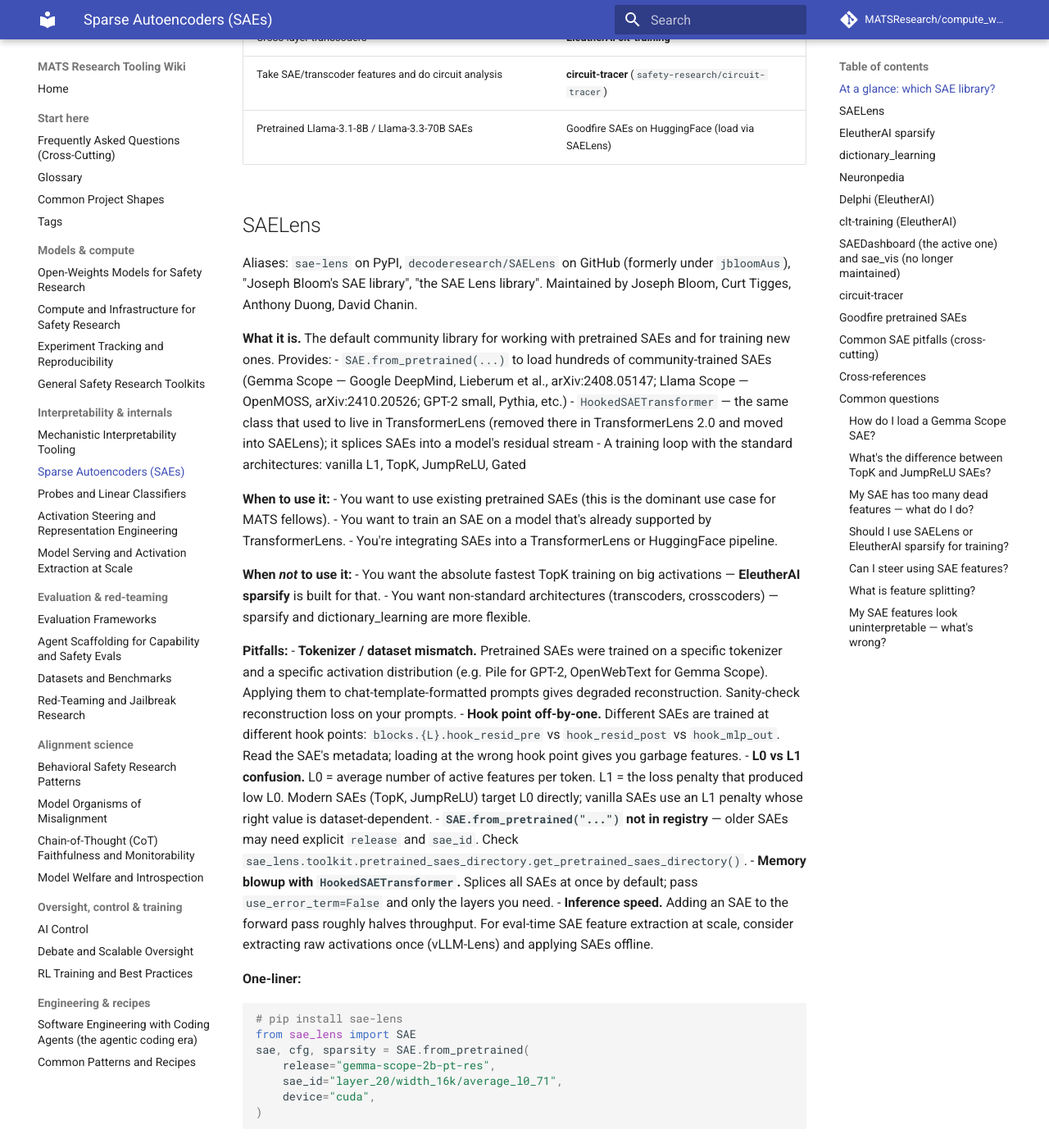
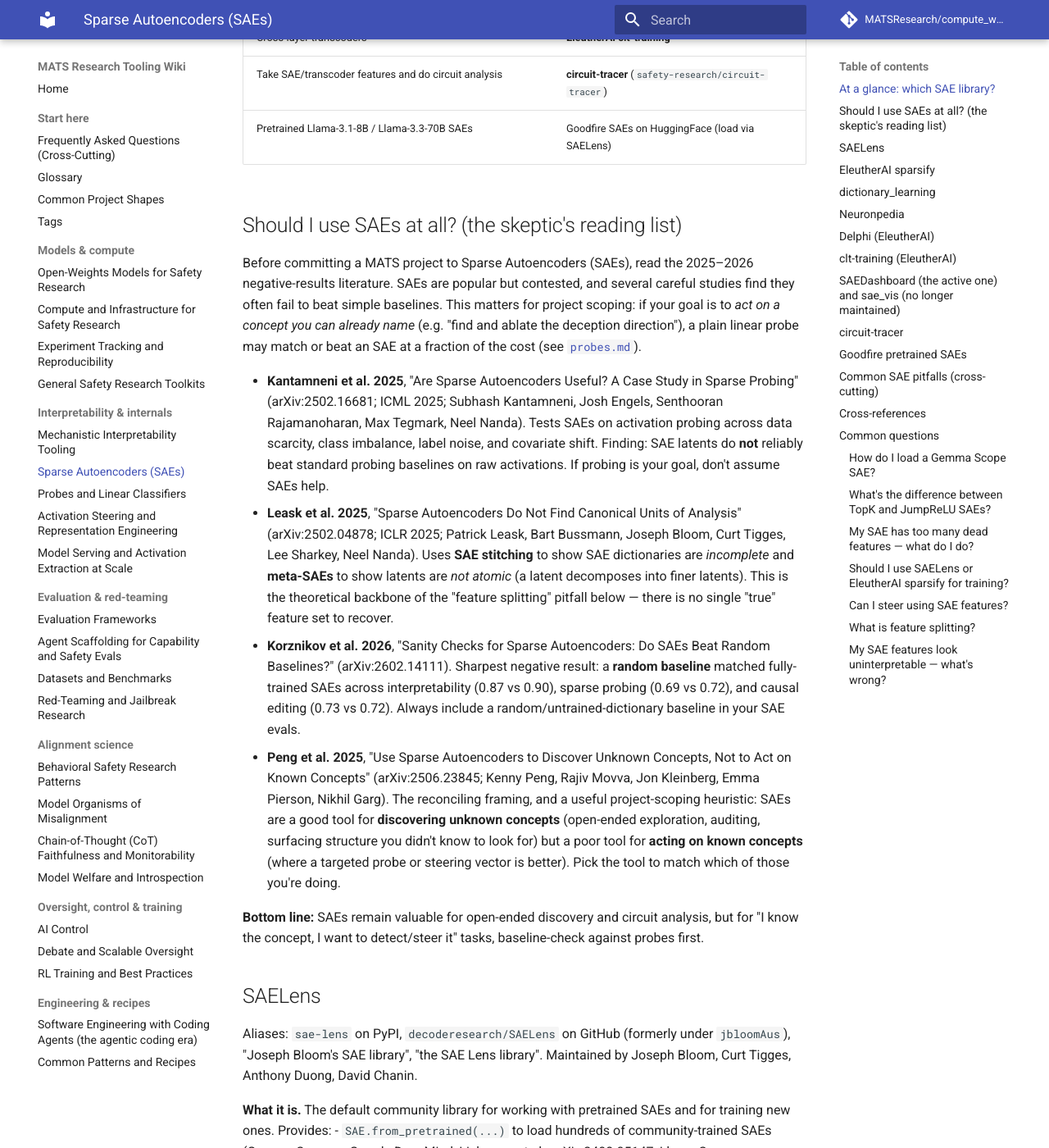
Before and after one commit to MATSResearch/compute_wiki, an MkDocs documentation site: the page built from docs/interpretability/saes.md, in a window 1280 px wide and 1400 px high, scrolled down 725 px. Shown: the whole window at 82% size. Built offline with MkDocs 1.6.1 and Material for MkDocs 9.7.7, drawn with Linux system fonts in a browser that asks for light colours; comment, search, counter and statistics services are not loaded; some of the changed text lies outside the part shown.

Commit message:
docs: add SAE skeptic's reading list + architecture citations to saes
- New "Should I use SAEs at all?" section with the 2025-2026 negative-results
  literature: Kantamneni 2502.16681 (no win over probing baselines), Leask
  2502.04878 (no canonical units), Korznikov 2602.14111 (random baselines
  match trained SAEs), Peng 2506.23845 (discover unknown concepts, don't act
  on known ones). Fills the paradigm-level "when not to use" gap and points
  to probes for known-concept tasks.
- Inline arXiv citations for BatchTopK (2412.06410), Matryoshka (2503.17547),
  and transcoder feature circuits (Dunefsky 2406.11944) where previously bare.

All arXiv IDs verified via search/fetch.

Co-Authored-By: Claude Opus 4.8 (1M context) <noreply@anthropic.com>

```diff
--- a/docs/interpretability/saes.md
+++ b/docs/interpretability/saes.md
@@ -19,6 +19,17 @@ Tooling for training and using SAEs (Sparse Autoencoders) on language model acti
 | Cross-layer transcoders | **EleutherAI clt-training** |
 | Take SAE/transcoder features and do circuit analysis | **circuit-tracer** (`safety-research/circuit-tracer`) |
 | Pretrained Llama-3.1-8B / Llama-3.3-70B SAEs | Goodfire SAEs on HuggingFace (load via SAELens) |
+
+## Should I use SAEs at all? (the skeptic's reading list)
+
+Before committing a MATS project to Sparse Autoencoders (SAEs), read the 2025–2026 negative-results literature. SAEs are popular but contested, and several careful studies find they often fail to beat simple baselines. This matters for project scoping: if your goal is to *act on a concept you can already name* (e.g. "find and ablate the deception direction"), a plain linear probe may match or beat an SAE at a fraction of the cost (see [`probes.md`](probes.md)).
+
+- **Kantamneni et al. 2025**, "Are Sparse Autoencoders Useful? A Case Study in Sparse Probing" (arXiv:2502.16681; ICML 2025; Subhash Kantamneni, Josh Engels, Senthooran Rajamanoharan, Max Tegmark, Neel Nanda). Tests SAEs on activation probing across data scarcity, class imbalance, label noise, and covariate shift. Finding: SAE latents do **not** reliably beat standard probing baselines on raw activations. If probing is your goal, don't assume SAEs help.
+- **Leask et al. 2025**, "Sparse Autoencoders Do Not Find Canonical Units of Analysis" (arXiv:2502.04878; ICLR 2025; Patrick Leask, Bart Bussmann, Joseph Bloom, Curt Tigges, Lee Sharkey, Neel Nanda). Uses **SAE stitching** to show SAE dictionaries are *incomplete* and **meta-SAEs** to show latents are *not atomic* (a latent decomposes into finer latents). This is the theoretical backbone of the "feature splitting" pitfall below — there is no single "true" feature set to recover.
+- **Korznikov et al. 2026**, "Sanity Checks for Sparse Autoencoders: Do SAEs Beat Random Baselines?" (arXiv:2602.14111). Sharpest negative result: a **random baseline** matched fully-trained SAEs across interpretability (0.87 vs 0.90), sparse probing (0.69 vs 0.72), and causal editing (0.73 vs 0.72). Always include a random/untrained-dictionary baseline in your SAE evals.
+- **Peng et al. 2025**, "Use Sparse Autoencoders to Discover Unknown Concepts, Not to Act on Known Concepts" (arXiv:2506.23845; Kenny Peng, Rajiv Movva, Jon Kleinberg, Emma Pierson, Nikhil Garg). The reconciling framing, and a useful project-scoping heuristic: SAEs are a good tool for **discovering unknown concepts** (open-ended exploration, auditing, surfacing structure you didn't know to look for) but a poor tool for **acting on known concepts** (where a targeted probe or steering vector is better). Pick the tool to match which of those you're doing.
+
+**Bottom line:** SAEs remain valuable for open-ended discovery and circuit analysis, but for "I know the concept, I want to detect/steer it" tasks, baseline-check against probes first.
 
 ## SAELens
 
@@ -80,7 +91,7 @@ Aliases: `eai-sparsify` on PyPI (**new name** — the unprefixed `sparsify` on P
 
 ## dictionary_learning
 
-Aliases: `dictionary_learning`, `saprmarks/dictionary_learning` on GitHub, "Sam Marks's library". Architectures: Standard, Gated, TopK, JumpReLU, **Matryoshka BatchTopK** (a real differentiator vs SAELens). Integrates with nnsight — this is how Marks-lab papers (e.g. "Sparse Feature Circuits" follow-ons) actually consume it.
+Aliases: `dictionary_learning`, `saprmarks/dictionary_learning` on GitHub, "Sam Marks's library". Architectures: Standard, Gated, TopK, **BatchTopK** (Bussmann et al. 2024, arXiv:2412.06410 — relaxes TopK's per-token sparsity to a per-batch budget), JumpReLU, **Matryoshka BatchTopK** (Bussmann et al. 2025, arXiv:2503.17547 — trains nested dictionaries of increasing size so small dictionaries reconstruct independently, mitigating feature absorption; a real differentiator vs SAELens). Integrates with nnsight — this is how Marks-lab papers (e.g. "Sparse Feature Circuits" follow-ons) actually consume it.
 
 **What it is.** A research-y SAE library from Sam Marks's lab. Lower-level than SAELens; closer to "here are the math primitives, build what you need." Used for many papers on transcoders and feature circuits.
 
@@ -144,7 +155,7 @@ Aliases:
 
 Aliases: `circuit-tracer`, `safety-research/circuit-tracer` on GitHub (maintained by Decode Research / `decoderesearch`), "the Anthropic Transformer Circuits team's transcoder circuit library". Latest v0.5.0 (April 2026).
 
-**What it is.** A library for doing **circuit-level analysis on top of MLP transcoder features** — given trained transcoders, it discovers attribution graphs (which features at which layers drove a particular completion), renders them, and supports interventions. Implements methods from Anthropic's Transformer Circuits team (Hanna, Piotrowski, Lindsey, Ameisen). Supports Gemma-2, Llama-3.2, Qwen-3, GPT-OSS, Gemma-3 transcoders.
+**What it is.** A library for doing **circuit-level analysis on top of MLP transcoder features** — given trained transcoders, it discovers attribution graphs (which features at which layers drove a particular completion), renders them, and supports interventions. The transcoder-circuit approach was introduced by Dunefsky, Chlenski & Nanda 2024, "Transcoders Find Interpretable LLM Feature Circuits" (arXiv:2406.11944; NeurIPS 2024); circuit-tracer implements the attribution-graph methods from Anthropic's Transformer Circuits team (Hanna, Piotrowski, Lindsey, Ameisen). Supports Gemma-2, Llama-3.2, Qwen-3, GPT-OSS, Gemma-3 transcoders.
 
 **When to use it:** You've trained or loaded transcoders (via sparsify `--transcode`, dictionary_learning, or pretrained Anthropic-published ones) and you want to do circuit discovery — "which features explain this output?" — rather than just feature inspection. The natural next step after most SAE/transcoder projects.
 
@@ -217,4 +228,4 @@ Most common causes: (1) **hook point mismatch** — different SAEs are trained a
 
 ---
 
-Last verified: 2026-04-30. SAELens 6.x current. EleutherAI sparsify v1.3.0 on PyPI as `eai-sparsify` (Nov 2025). dictionary_learning last commit Aug 2025. Delphi v0.1.3 (March 2026, install from source). clt-training last activity Nov 2025. SAEDashboard v0.8.0 (Apr 2026); sae_vis deprecated by its author. circuit-tracer v0.5.0 (Apr 2026). Goodfire SDK archived; Goodfire SAEs remain on HuggingFace. (Citation audit 2026-06: fixed the self-referential `HookedSAETransformer` wording, softened the sae_vis "deprecated" claim, and added Gemma Scope / Llama Scope arXiv IDs.)
+Last verified: 2026-04-30. SAELens 6.x current. EleutherAI sparsify v1.3.0 on PyPI as `eai-sparsify` (Nov 2025). dictionary_learning last commit Aug 2025. Delphi v0.1.3 (March 2026, install from source). clt-training last activity Nov 2025. SAEDashboard v0.8.0 (Apr 2026); sae_vis deprecated by its author. circuit-tracer v0.5.0 (Apr 2026). Goodfire SDK archived; Goodfire SAEs remain on HuggingFace. (Citation audit 2026-06: fixed the self-referential `HookedSAETransformer` wording, softened the sae_vis "deprecated" claim, and added Gemma Scope / Llama Scope arXiv IDs. Additions 2026-06: a "Should I use SAEs at all?" skeptic's reading list — Kantamneni 2502.16681, Leask 2502.04878, Korznikov 2602.14111, Peng 2506.23845 — and architecture citations for BatchTopK 2412.06410, Matryoshka 2503.17547, and transcoder circuits 2406.11944; all verified via arXiv.)
```
